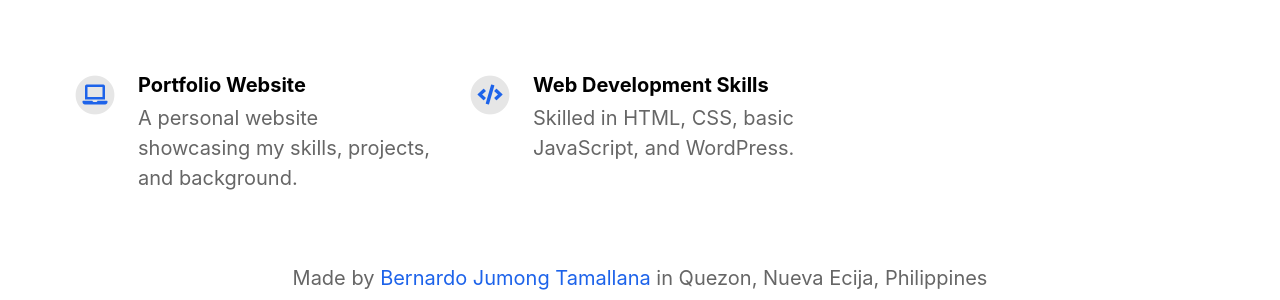
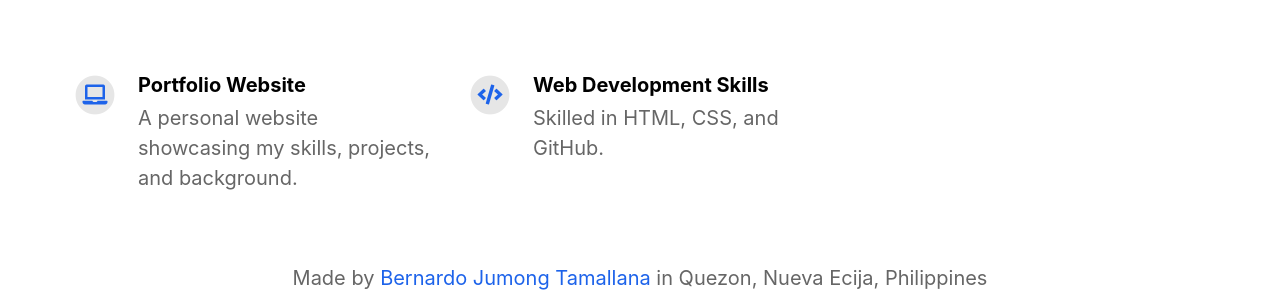
Before and after one commit to DelosReyesDonna/portfolio, a Jekyll site: the page built from index.html, in a window 1280 px wide. Shown: the part 1009-1309 px from the top of the page. Built offline with Jekyll 4.4.1, drawn with Linux system fonts in a browser that asks for light colours; nearby versions of some CDN libraries.

Commit message:
Update _config.yml

```diff
--- a/_config.yml
+++ b/_config.yml
@@ -43,7 +43,7 @@ features:
     fontawesome_icon_name: laptop
 
   - title: Web Development Skills
-    description: Skilled in HTML, CSS, basic JavaScript, and WordPress.
+    description: Skilled in HTML, CSS, and GitHub.
     fontawesome_icon_name: code
 
 
```
